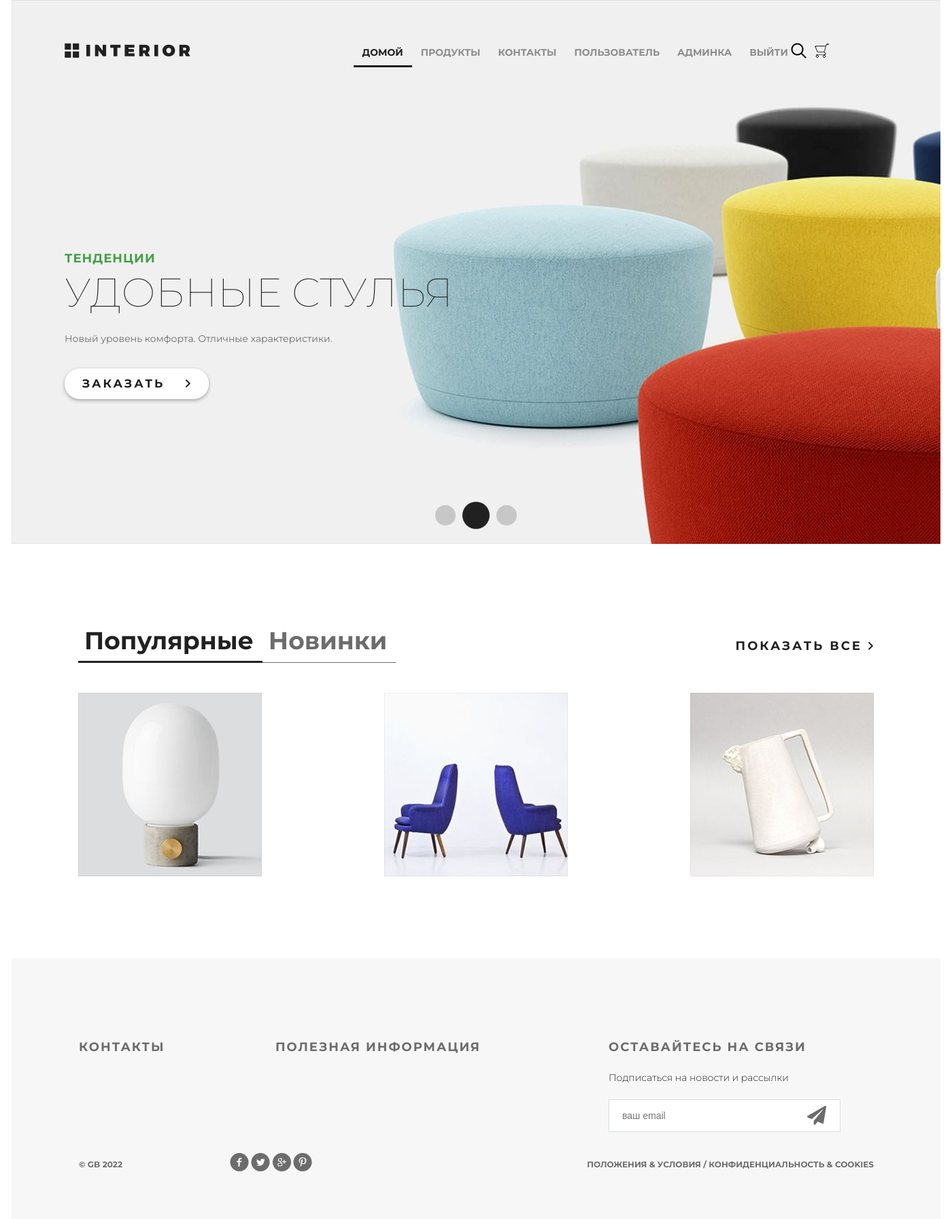
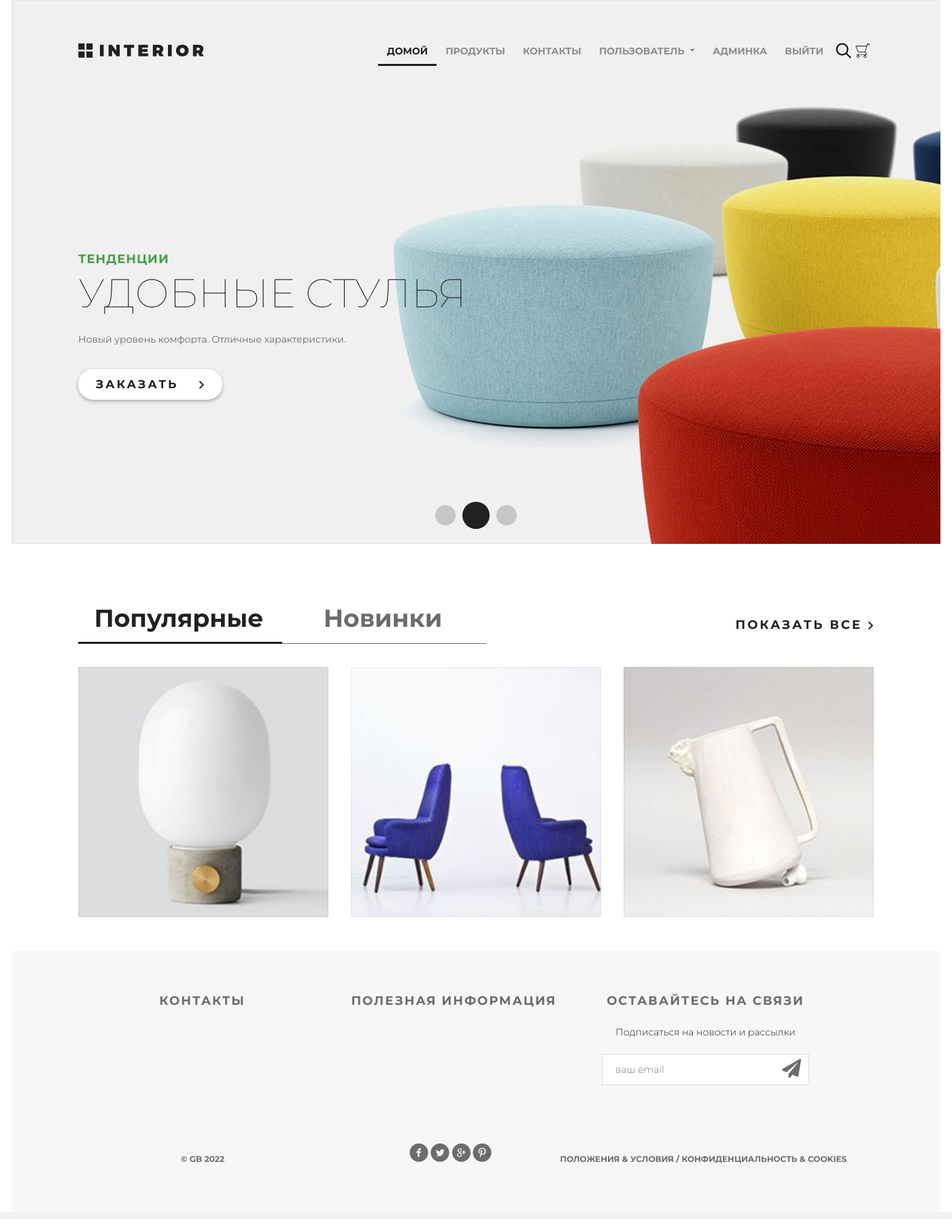
Before and after one commit to mzel-creator/geekshop, a Django app: page / in a window 1400 px wide. Shown: the whole page at 68% size. Run offline with Django 3.2, Linux system fonts and the light colour scheme; a user stored in the database is signed in; data comes from the database, SQL or seed files in the repository; data that the repository does not hold is empty; parts of the project's set-up code (start-up, migrations or seed data) failed here and were passed over; some libraries are stand-ins or nearby versions.

Commit message:
lesson_12. Dynamic summary

```diff
--- a/geekshop/settings.py
+++ b/geekshop/settings.py
@@ -44,6 +44,7 @@ INSTALLED_APPS = [
     "basketapp",
     "adminapp",
     "social_django",
+    "ordersapp",
 ]
 
 MIDDLEWARE = [
@@ -72,6 +73,7 @@ TEMPLATES = [
                 "mainapp.context_processors.basket",
                 "social_django.context_processors.backends",
                 "social_django.context_processors.login_redirect",
+                "django.template.context_processors.media",
             ],
         },
     },
--- a/geekshop/urls.py
+++ b/geekshop/urls.py
@@ -12,6 +12,7 @@ urlpatterns = [
     path("", include("social_django.urls", namespace="social")),
     re_path(r"^auth/", include("authnapp.urls", namespace="auth")),
     re_path(r"^basket/", include("basketapp.urls", namespace="basket")),
+    re_path(r"^order/", include("ordersapp.urls", namespace="order")),
     re_path(r"^admin/", include("adminapp.urls", namespace="admin")),
 ]
 
--- a/mainapp/templates/mainapp/base.html
+++ b/mainapp/templates/mainapp/base.html
@@ -12,11 +12,16 @@
     </title>
 
     {% block css %}
+    <link rel="stylesheet" type="text/css" href="{% static 'css/bootstrap.min.css' %}">
     <link rel="stylesheet" type="text/css" href="{% static 'style.css' %}">
+    <link rel="stylesheet" href="{% static 'fonts/font-awesome/css/font-awesome.css' %}">
     <link rel="stylesheet" href="{% static 'css/all.min.css' %}">
     {% endblock css %}
 
     {% block js %}
+    <script src="{% static 'js/jquery-3.5.1.min.js' %}"></script>
+    <script src="{% static 'js/popper.min.js' %}"></script>
+    <script src="{% static 'js/bootstrap.min.js' %}"></script>
     {% endblock js %}
 
 </head>
--- a/mainapp/templates/mainapp/includes/inc_menu.html
+++ b/mainapp/templates/mainapp/includes/inc_menu.html
@@ -18,9 +18,17 @@
     </li>
     {% if user.is_authenticated %}
     <li>
-        <a href="{% url 'auth:edit' %}">
-            {{ user.first_name|default:'Пользователь' }}
-        </a>
+        <div class="dropdown">
+            <a class="dropdown-toggle" href="" data-toggle="dropdown" id="dropdownMenuButton" aria-haspopup="true"
+                aria-expanded="false">
+                {{ user.first_name|default:'Пользователь' }}
+                <span class="caret"></span>
+            </a>
+            <div class="dropdown-menu" aria-labelledby="dropdownMenuButton">
+                <a class="dropdown-item" href="{% url 'auth:edit' %}">{{ "профиль"|upper }}</a>
+                <a class="dropdown-item" href="{% url 'order:orders_list' %}">{{ "Кабинет заказов"|upper }}</a>
+            </div>
+        </div>
     </li>
     {% endif %}
     {% if user.is_superuser %}
--- a/static/style.css
+++ b/static/style.css
@@ -626,36 +700,47 @@ body {
 }
 
 .clr {
-    height: 384px;
+    height: 50px;
 }
 
 .container {
-    width: 1366px;
+    min-width: 1366px;
     margin: 0 auto;
+    padding: 0;
     min-height: 100%;
 }
 
 .slider {
     height: 800px;
+    margin: 0 auto;
+    padding: 0px 98px 0px 98px;
     background-image: url(/static/img/slider.jpg);
-    /*padding-left: 98px;*/
-    padding-left: 78px;
-    padding-right: 211px;
-    position: relative;
+    position: relative;
+}
+
+.header {
+    padding-top: 63px;
+    display: grid;
+    grid-auto-flow: column;
+    justify-content: end;
+}
+
+.header .logo,
+.header .menu,
+.header .search,
+.header .basket {
+    margin: 0 5px 0 0;
 }
 
 .logo {
     background-image: url(/static/img/logo.png);
-    margin-top: 63px;
     width: 185px;
     height: 22px;
-    float: left;
+    position: absolute;
 }
 
 .menu {
     list-style-type: none;
-    margin-top: 67px;
-    float: right;
 }
 
 .menu li {
@@ -695,10 +780,6 @@ body {
     width: 23px;
     height: 23px;
     background-image: url(/static/img/search.png);
-    position: absolute;
-    top: 63px;
-    /*left: 1176px;*/
-    left: 1146px;
 }
 
 .basket {
@@ -706,24 +787,21 @@ body {
     width: 23px;
     height: 23px;
     background-image: url(/static/img/basket.png);
-    position: absolute;
-    top: 63px;
-    /*left: 1210px;*/
-    left: 1180px;
     text-decoration: none;
     color: #555;
 }
 
 .basket span {
     display: block;
-    margin-left: 30px;
-    width: 150px;
-}
-
-.clearfix:after {
-    content: "";
-    display: block;
-    clear: both;
+    margin-left: 28px;
+    width: 85px;
+}
+
+.footer>.clearfix {
+    display: flex;
+    justify-content: space-evenly;
+    width: 100%;
+    margin-bottom: 85px;
 }
 
 .text-slider {
@@ -834,8 +912,8 @@ body {
 }
 
 .featured-menu {
-    margin-top: 120px;
-    width: 300px;
+    margin-top: 50px;
+    width: 600px;
     height: 49px;
     float: left;
 }
@@ -844,18 +922,20 @@ body {
     color: #6c6c6c;
     font-size: 36px;
     font-weight: 700;
-    text-align: left;
+    text-align: center;
     text-decoration: none;
     border-bottom: 1px solid #6c6c6c;
     padding-bottom: 10px;
     padding-right: 13px;
     padding-left: 9px;
+    width: 300px;
+    display: inline-block;
 }
 
 .featured-menu .active {
     font-size: 36px;
     font-weight: 700;
-    text-align: left;
+    text-align: center;
     color: #212121;
     border-bottom: 3px solid #212121;
     padding-bottom: 8px;
@@ -885,7 +965,7 @@ body {
     line-height: 24px;
     text-align: center;
     float: right;
-    margin-top: 138px;
+    margin-top: 75px;
     letter-spacing: 3px;
     text-decoration: none;
 }
@@ -903,25 +983,27 @@ body {
     margin-top: 50px;
     display: flex;
     justify-content: space-between;
-    margin-bottom: 120px;
 }
 
 .tab-content .block {
-    height: 270px;
-    width: 270px;
-    position: relative;
+    height: 368px;
+    width: 368px;
+    position: relative;
+}
+
+.tab-content .block a>img {
+    width: 368px;
 }
 
 .tab-content a .text {
     display: none;
-    height: 268px;
-    width: 268px;
+    height: 368px;
+    width: 368px;
     background-color: #ffffff;
     opacity: 0.9;
-    position: absolute;
-    top: 0;
     text-align: center;
     border: 1px solid #9c9c9c;
+    margin-top: -368px;
 }
 
 .tab-content a .text h4 {
@@ -1219,12 +1301,10 @@ body {
 
 .footer {
     height: 384px;
-    width: 1169px;
+    width: 1366px;
     background-color: #f7f7f7;
-    padding-left: 99px;
-    padding-right: 98px;
-    margin: -384px auto 0;
-    clear: both;
+    margin: 0 auto;
+    padding: 63px;
 }
 
 .footer form {
@@ -1233,24 +1313,17 @@ body {
 
 .footer form a i {
     display: block;
-    width: 21px;
-    height: 21px;
+    width: 32px;
+    height: 32px;
     position: absolute;
     z-index: 2;
-    top: 10px;
-    right: 50px;
+    top: 8px;
+    right: 8px;
     color: #6c6c6c;
 }
 
 .text-footer {
-    margin-top: 120px;
-    width: 221px;
-    float: left;
-    margin-right: 68px;
-}
-
-.text-footer:last-child {
-    margin-right: 0;
+    width: 305px;
 }
 
 .text-footer h3 {
@@ -1258,7 +1331,7 @@ body {
     color: #6c6c6c;
     font-size: 18px;
     font-weight: 700;
-    text-align: left;
+    text-align: center;
     margin-bottom: 22px;
     letter-spacing: 2px;
 }
@@ -1270,7 +1343,7 @@ body {
     font-weight: 300;
     line-height: 24px;
     /* Приближение из-за подстановки шрифтов */
-    text-align: left;
+    text-align: center;
     margin-bottom: 20px;
 }
 
@@ -1299,14 +1372,6 @@ table {
 
 td:first-child {
     width: 235px;
-}
-
-.text-footer:nth-child(2) {
-    width: 422px;
-}
-
-.text-footer:nth-child(3) {
-    width: 363px;
 }
 
 .text-footer input {
@@ -1314,7 +1379,7 @@ td:first-child {
     border-color: #d9dee1;
     border-style: solid;
     background-color: #ffffff;
-    width: 250px;
+    width: 100%;
     height: 46px;
     outline: none;
     color: #6c6c6c;
@@ -1334,21 +1399,20 @@ td:first-child {
 
 .footer .small {
     text-transform: uppercase;
-    float: left;
     color: #6c6c6c;
     font-size: 12px;
     font-weight: 700;
     line-height: 26px;
-    text-align: left;
-    margin-top: 35px;
+    text-align: center;
+    display: inline-block;
+    margin-left: 186px;
 }
 
 .social {
     height: 28px;
     width: 121px;
-    float: left;
-    margin-left: 158px;
-    margin-top: 30px;
+    display: inline-block;
+    margin: 0 -90px 0 268px;
 }
 
 .social1 {
@@ -1386,16 +1450,10 @@ td:first-child {
     margin-left: 3px;
 }
 
-.footer .small:nth-child(4) {
-    float: right;
-}
-
 .hero {
     background-color: #f5f5f5;
     height: 360px;
-    padding-left: 98px;
-    padding-right: 211px;
-    position: relative;
+    padding: 0 98px;
 }
 
 .hero h1 {
@@ -1408,21 +1466,24 @@ td:first-child {
     /*text-transform: capitalize;*/
 }
 
+.content {
+    margin: 0 auto;
+    width: 1366px;
+    padding-top: 32px;
+}
+
 .location {
-    padding: 0px 97px;
+    display: flex;
+    justify-content: space-between;
+    padding: 50px 98px 0 98px;
 }
 
 .location-1 {
     height: 368px;
     width: 368px;
     border: 1px solid #9c9c9c;
-    margin: 71px 28px 122px 0px;
-    float: left;
-}
-
-.location-1:last-child {
-    margin: 71px 0px 122px 0px;
-}
+}
+
 
 .location i {
     display: block;
```
Also changed, not shown: other parts of static/style.css (+126 -54 lines).
